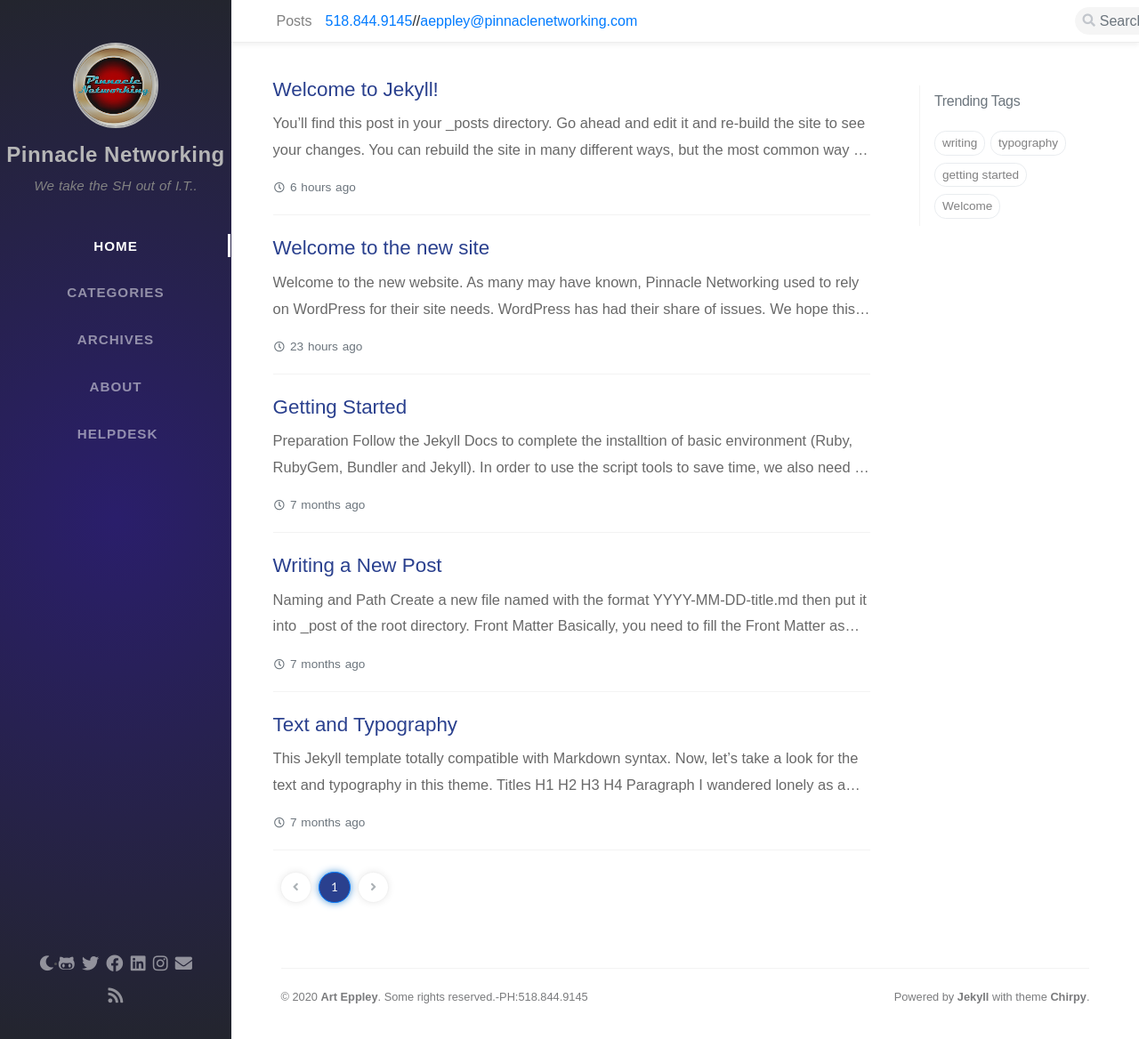
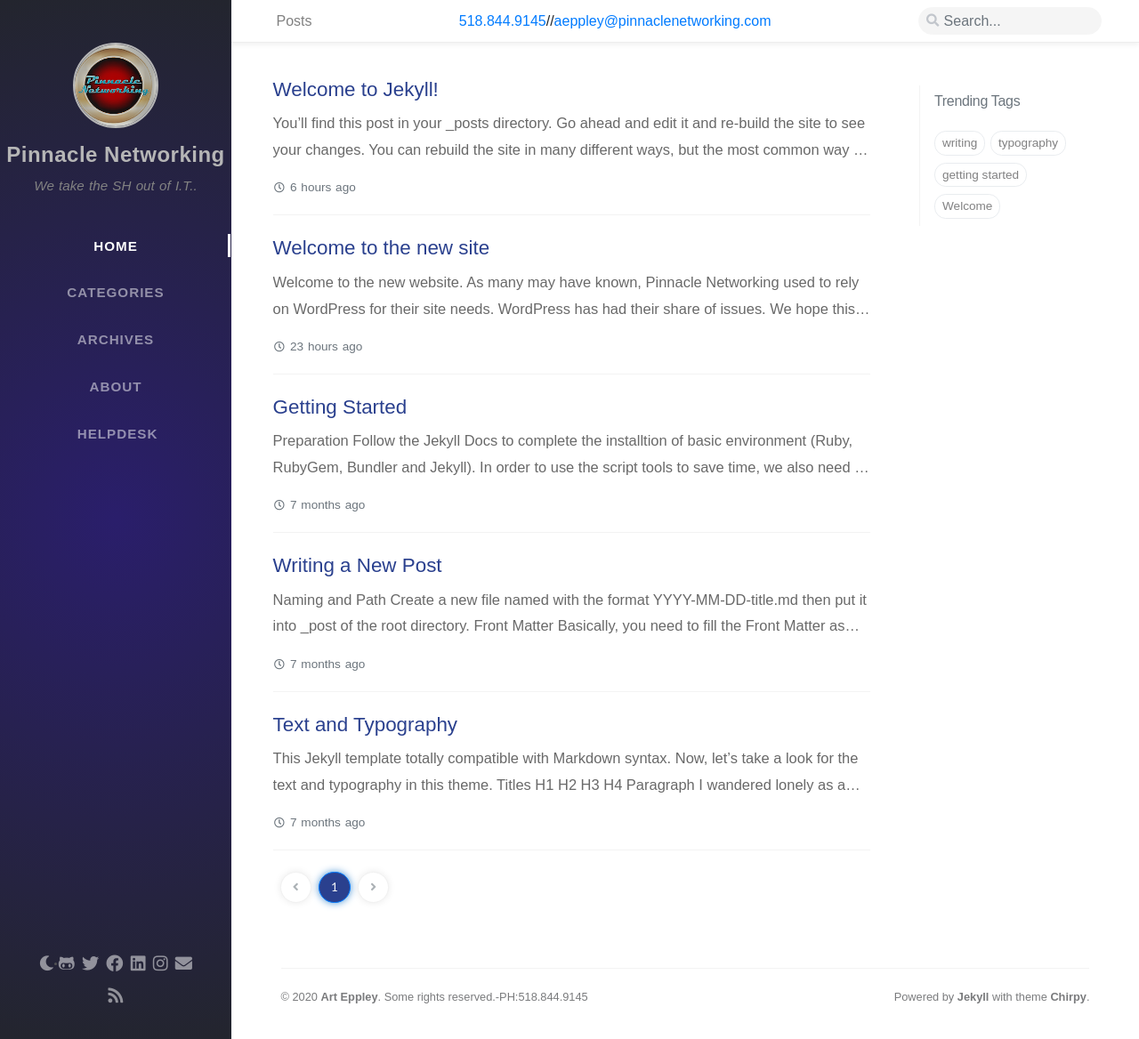
Before and after one commit to Pinnaclenetworking/pinnaclenetworking.github.io, a Jekyll site: the page built from index.html, in a window 1280 px wide and 1168 px high. Shown: the whole window at 89% size. Built offline with Jekyll 4.4.1, drawn with Linux system fonts in a browser that asks for light colours; nearby versions of some CDN libraries; some web fonts are replaced; the list of posts is cut into pages by our own code; comment, search, counter and statistics services are not loaded.

Commit message:
Update topbar.html

```diff
--- a/_includes/topbar.html
+++ b/_includes/topbar.html
@@ -37,7 +37,7 @@
       {{- page.title -}}
     {% endif %}
     </div>
-    <div id="top-bar" class="col-11 d-flex h-100 align-items-center justify-content-right"><a href="tel:5188449145">518.844.9145</a>//<a href="mailto:aeppley@pinnaclenetworking.com">aeppley@pinnaclenetworking.com</a></div>
+    <div id="top-bar" class="col-66 d-flex h-100 align-items-center justify-content-right"><a href="tel:5188449145">518.844.9145</a>//<a href="mailto:aeppley@pinnaclenetworking.com">aeppley@pinnaclenetworking.com</a></div>
     <i id="search-trigger" class="fas fa-search fa-fw"></i>
     <span id="search-wrapper" class="align-items-center">
       <i class="fas fa-search fa-fw"></i>
```
